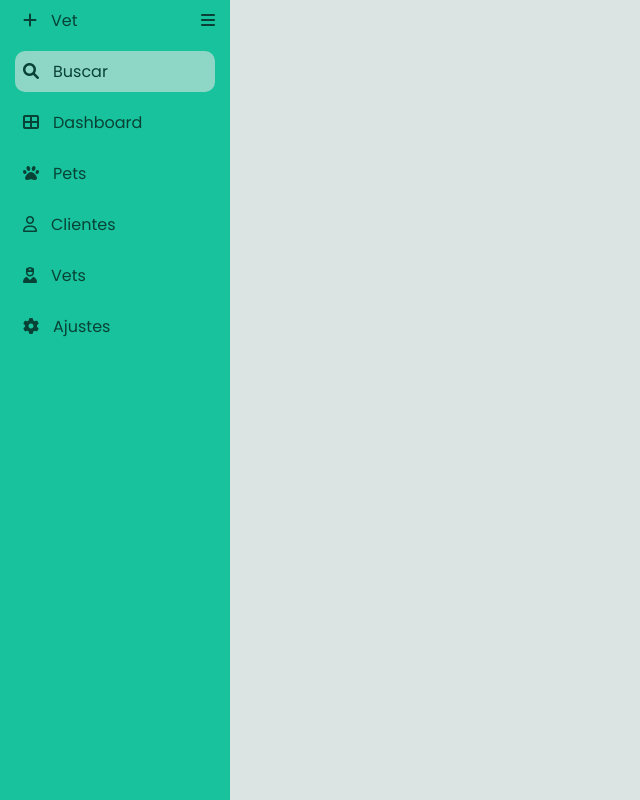
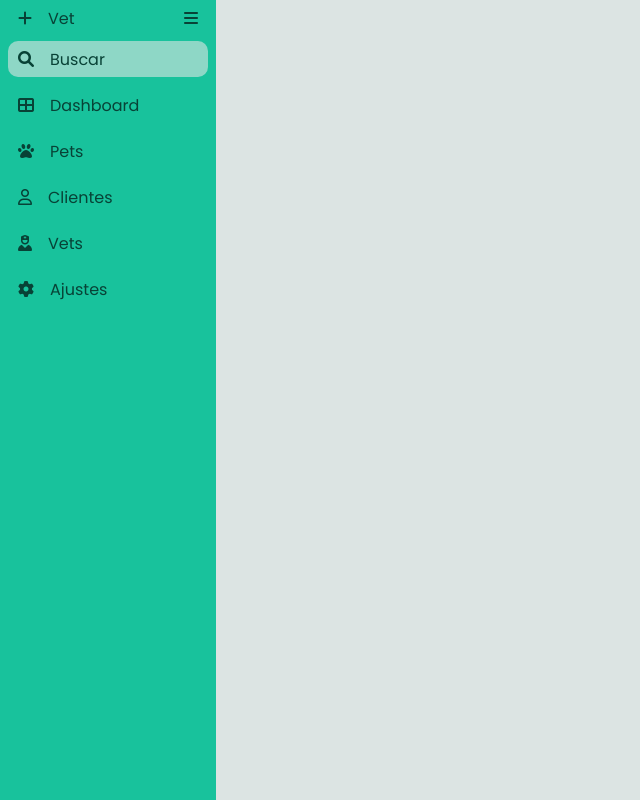
Before and after one commit to JoaoMaiaa/sidebar-discover, a website: page index.html in a window 1280 px wide. Both pictures are taken after a click on the icon 204 px from the left and 20 px from the top of the page. Shown: the whole page, without its empty margins (0-640 px from the left). Drawn offline with Linux system fonts and the light colour scheme.

Commit message:
adicionando alguns efeitos no js

```diff
--- a/assets/javascript/events.js
+++ b/assets/javascript/events.js
@@ -0,0 +1,25 @@
+let menu = document.getElementById('icon-menu')
+
+
+
+menu.addEventListener('click', ()=>{
+    let element = document.querySelectorAll('li')
+
+    let iconPlus = document.getElementById('icon-plus')
+
+    let sidebar = document.getElementById('sidebar')
+
+    if(sidebar.style.width == '200px'){
+        sidebar.style.width = '36px'
+        element.forEach((e)=>{
+            e.classList.add('none')
+        })
+    }else{
+        element.forEach((e)=>{
+            e.classList.remove('none')
+        })
+        sidebar.style.width = '200px'
+    }
+    console.log(element)
+
+})
--- a/assets/styles/style.css
+++ b/assets/styles/style.css
@@ -33,8 +33,8 @@ body{
 .sidebar{
     min-height:100vh;
     max-height:100%;
-    max-width:200px;
-    padding:0px 15px;
+    width:200px;
+    padding:0px 8px;
 }
 
 .ul-list a{
@@ -44,12 +44,17 @@ body{
     margin-bottom:10px;
 }
 
+.ul-list a:first-child{
+    margin:auto 0;
+}
+
 .ul-list i{
-    padding-left:8px;
+    display:flex;
+    justify-content:center;
+    padding:10px;
 }
 
 .ul-list li{
-    padding:8px;
     margin-left:6px;
 }
 
@@ -60,11 +65,15 @@ body{
 .ul-list a:hover:first-child{
     background-color:#18c29c;
 }
+.none{
+    display:none;
+}
 
 .menu{
     display:flex;
     align-items:baseline;
     justify-content:space-between;
+    margin-bottom:5px;
 }
 
 .fa-bars{
--- a/index.html
+++ b/index.html
@@ -14,15 +14,15 @@
 </head>
 
 <body class="bg-color">
-    <div class="sidebar green">
+    <div class="sidebar green" id="sidebar">
         <ul class="ul-list">
             <div class="menu">
-                <a href="#" class="text-default">
-                    <i class="fa-solid fa-plus"></i>
+                <a href="#" id="first-icon" class="text-default">
+                    <i id="icon-plus" class="fa-solid fa-plus"></i>
                     <li>Vet</li>
                 </a>
-                <div class="text-default">
-                    <i class="fa-solid fa-bars"></i>
+                <div class="text-default" id="icon-menu">
+                    <i  class="fa-solid fa-bars"></i>
                 </div>
             </div>
             <a href="#" class="text-default light-green">
@@ -51,6 +51,6 @@
             </a>
         </ul>
     </div>
+    <script src="assets/javascript/events.js"></script>
 </body>
-
 </html>
```
